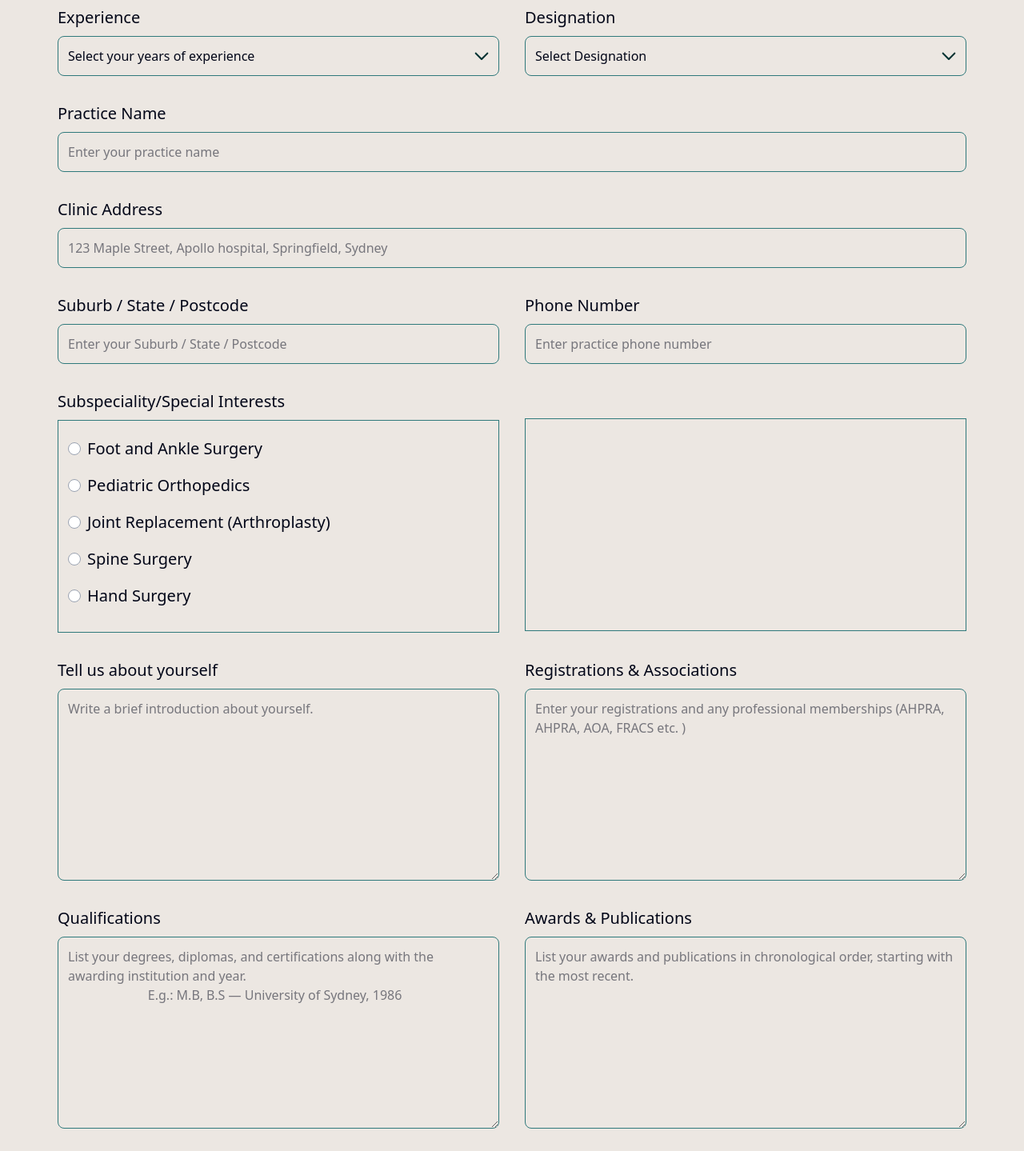
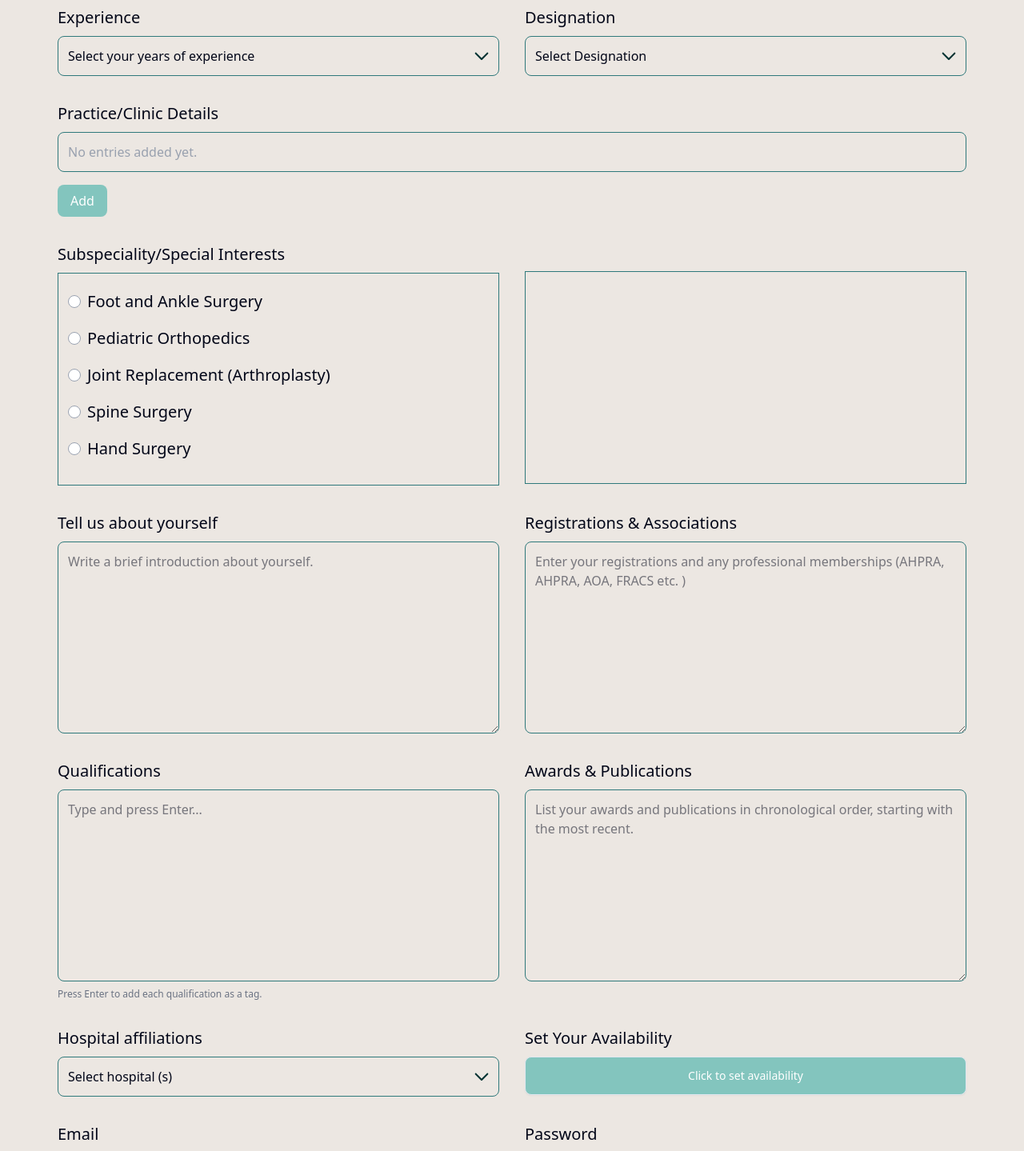
Before and after one commit to bestorthopaedicsurgeon/bos-next, a Next.js app: page /doctor-registration in a window 1280 px wide. Shown: the part 720-2159 px from the top of the page at 80% size. Built offline with nearby package versions, Linux system fonts and the light colour scheme.

Commit message:
chore:doc-reg clinic detail

```diff
--- a/src/app/doctor-registration/page.js
+++ b/src/app/doctor-registration/page.js
@@ -37,18 +37,28 @@ const Page = () => {
     lname: "",
     exp: "",
     desig: "",
-    prac_name: "",
-    clinic_name: "",
-    post_code: "",
-    phone: "",
     about_self: "",
     reg_assoc: "",
-    qual: "",
     awd_pub: "",
     hosp_aff: "",
     email: "",
     password: "",
   });
+
+  // Qualifications as tags
+  const [qualifications, setQualifications] = useState([]); // array of strings
+  const [qualificationInput, setQualificationInput] = useState("");
+
+  // For practice/clinic entries
+  const [practiceEntries, setPracticeEntries] = useState([]); // Array of {practiceName, clinicAddress, postCode, phone}
+  const [showPracticeDialog, setShowPracticeDialog] = useState(false);
+  const [practiceForm, setPracticeForm] = useState({
+    practiceName: "",
+    clinicAddress: "",
+    postCode: "",
+    phone: "",
+  });
+  const [practiceError, setPracticeError] = useState("");
   const [loading, setLoading] = useState(false);
   const [error, setError] = useState("");
   const [success, setSuccess] = useState("");
@@ -58,6 +68,59 @@ const Page = () => {
       ...prev,
       [name]: type === "file" ? files[0] : value,
     }));
+  };
+
+  // Qualifications tag input handlers
+  const handleQualificationInputChange = (e) => {
+    setQualificationInput(e.target.value);
+  };
+
+  const handleQualificationKeyDown = (e) => {
+    if (e.key === "Enter" && qualificationInput.trim()) {
+      e.preventDefault();
+      if (!qualifications.includes(qualificationInput.trim())) {
+        setQualifications([...qualifications, qualificationInput.trim()]);
+      }
+      setQualificationInput("");
+    }
+  };
+
+  const handleRemoveQualification = (idx) => {
+    setQualifications((prev) => prev.filter((_, i) => i !== idx));
+  };
+
+  // For practice dialog input
+  const handlePracticeInputChange = (e) => {
+    const { name, value } = e.target;
+    setPracticeForm((prev) => ({ ...prev, [name]: value }));
+  };
+
+  // Add practice entry
+  const handleAddPractice = (e) => {
+    e.preventDefault();
+    setPracticeError("");
+    if (
+      !practiceForm.practiceName.trim() ||
+      !practiceForm.clinicAddress.trim() ||
+      !practiceForm.postCode.trim() ||
+      !practiceForm.phone.trim()
+    ) {
+      setPracticeError("All fields are required.");
+      return;
+    }
+    setPracticeEntries((prev) => [...prev, practiceForm]);
+    setPracticeForm({
+      practiceName: "",
+      clinicAddress: "",
+      postCode: "",
+      phone: "",
+    });
+    setShowPracticeDialog(false);
+  };
+
+  // Remove a practice entry
+  const handleRemovePractice = (idx) => {
+    setPracticeEntries((prev) => prev.filter((_, i) => i !== idx));
   };
 
   const handleRegister = async (e) => {
@@ -155,7 +218,7 @@ const Page = () => {
         subspecialities: selectedSpecialties.map((s) => s.value),
         about: form.about_self,
         registrationsAssociations: form.reg_assoc,
-        qualifications: form.qual,
+        qualifications: qualifications, // send as array
         awardsPublications: form.awd_pub,
         hospitalAffiliations: form.hosp_aff,
         // DoctorAvailability: { create: DoctorAvailability }, // <-- wrap in create
@@ -452,54 +515,127 @@ const Page = () => {
             <option value="GENERAL">GENERAL</option>
           </select>
         </div>
+
+        {/* Practice/Clinic Entries Tag Box */}
         <div className={`${formField} col-span-2`}>
-          <label htmlFor="prac_name">Practice Name</label>
+          <label>Practice/Clinic Details</label>
+          <div className="flex flex-col gap-2">
+            <div className="flex min-h-[48px] flex-wrap gap-2 rounded-md border border-(--primary) bg-transparent p-3">
+              {practiceEntries.length === 0 && (
+                <span className="text-gray-400">No entries added yet.</span>
+              )}
+              {practiceEntries.map((entry, idx) => (
+                <span
+                  key={idx}
+                  className="mr-2 mb-2 flex items-center rounded-full bg-[#83C5BE] px-3 py-1 text-sm text-white"
+                >
+                  {entry.practiceName} | {entry.clinicAddress} |{" "}
+                  {entry.postCode} | {entry.phone}
+                  <button
+                    type="button"
+                    className="ml-2 text-white hover:text-red-200"
+                    onClick={() => handleRemovePractice(idx)}
+                    aria-label="Remove"
+                  >
+                    &times;
+                  </button>
+                </span>
+              ))}
+            </div>
+            <button
+              type="button"
+              className="mt-2 flex w-fit items-center gap-2 rounded-md bg-[#83C5BE] px-4 py-2 text-white hover:bg-[#5fa59e]"
+              onClick={() => setShowPracticeDialog(true)}
+            >
+              Add
+            </button>
+          </div>
+        </div>
+
+        {/* Practice/Clinic Add Dialog */}
+        {showPracticeDialog && (
+          <Dialog
+            open={showPracticeDialog}
+            onOpenChange={setShowPracticeDialog}
+          >
+            <DialogContent className="max-w-md">
+              <DialogHeader>
+                <DialogTitle>Add Practice/Clinic Details</DialogTitle>
+              </DialogHeader>
+              <form
+                onSubmit={handleAddPractice}
+                className="mt-4 flex flex-col gap-4"
+              >
+                <div className="flex flex-col gap-1">
+                  <label htmlFor="practiceName">Practice Name</label>
                   <input
                     type="text"
-            name="prac_name"
-            id="prac_name"
-            placeholder="Enter your practice name"
+                    name="practiceName"
+                    id="practiceName"
                     className={inputField}
-            value={form.prac_name}
-            onChange={handleInputChange}
+                    value={practiceForm.practiceName}
+                    onChange={handlePracticeInputChange}
+                    required
                   />
                 </div>
-        <div className={`${formField} col-span-2`}>
-          <label htmlFor="clinic_name">Clinic Address</label>
+                <div className="flex flex-col gap-1">
+                  <label htmlFor="clinicAddress">Clinic Address</label>
                   <input
                     type="text"
-            name="clinic_name"
-            id="clinic_name"
-            placeholder="123 Maple Street, Apollo hospital, Springfield, Sydney"
+                    name="clinicAddress"
+                    id="clinicAddress"
                     className={inputField}
-            value={form.clinic_name}
-            onChange={handleInputChange}
+                    value={practiceForm.clinicAddress}
+                    onChange={handlePracticeInputChange}
+                    required
                   />
                 </div>
-        <div className={formField}>
-          <label htmlFor="post_code">Suburb / State / Postcode </label>
+                <div className="flex flex-col gap-1">
+                  <label htmlFor="postCode">Suburb / State / Postcode</label>
                   <input
                     type="text"
-            name="post_code"
-            id="post_code"
-            placeholder="Enter your Suburb / State / Postcode "
+                    name="postCode"
+                    id="postCode"
                     className={inputField}
-            value={form.post_code}
-            onChange={handleInputChange}
+                    value={practiceForm.postCode}
+                    onChange={handlePracticeInputChange}
+                    required
                   />
                 </div>
-        <div className={formField}>
+                <div className="flex flex-col gap-1">
                   <label htmlFor="phone">Phone Number</label>
                   <input
-            type="number"
+                    type="text"
                     name="phone"
                     id="phone"
-            placeholder="Enter practice phone number "
                     className={inputField}
-            value={form.phone}
-            onChange={handleInputChange}
+                    value={practiceForm.phone}
+                    onChange={handlePracticeInputChange}
+                    required
                   />
                 </div>
+                {practiceError && (
+                  <div className="text-sm text-red-500">{practiceError}</div>
+                )}
+                <div className="mt-2 flex justify-end gap-2">
+                  <button
+                    type="button"
+                    className="rounded bg-gray-200 px-4 py-2"
+                    onClick={() => setShowPracticeDialog(false)}
+                  >
+                    Cancel
+                  </button>
+                  <button
+                    type="submit"
+                    className="rounded bg-[#83C5BE] px-4 py-2 text-white"
+                  >
+                    Add
+                  </button>
+                </div>
+              </form>
+            </DialogContent>
+          </Dialog>
+        )}
         <div className={formField}>
           <label htmlFor="">Subspeciality/Special Interests</label>
           <div className="border-1 border-(--primary) p-3">
@@ -589,15 +725,37 @@ const Page = () => {
         </div>
         <div className={formField}>
           <label htmlFor="qual">Qualifications</label>
-          <textarea
-            name="qual"
-            id="qual"
-            className={`h-[240px] ${inputField}`}
-            placeholder="List your degrees, diplomas, and certifications along with the awarding institution and year.
-                        E.g.: M.B, B.S — University of Sydney, 1986"
-            value={form.qual}
-            onChange={handleInputChange}
-          ></textarea>
+          <div className="flex flex-col gap-2">
+            <div className="flex min-h-[240px] flex-wrap gap-2 rounded-md border border-(--primary) bg-transparent p-3">
+              {qualifications.map((q, idx) => (
+                <span
+                  key={idx}
+                  className="mr-2 mb-2 flex h-fit items-center rounded-full bg-[#83C5BE] px-3 py-1 text-sm text-white"
+                >
+                  {q}
+                  <button
+                    type="button"
+                    className="ml-2 text-white hover:text-red-200"
+                    onClick={() => handleRemoveQualification(idx)}
+                    aria-label="Remove"
+                  >
+                    &times;
+                  </button>
+                </span>
+              ))}
+              <input
+                type="text"
+                className="h-fit min-w-[120px] flex-1 border-none outline-none"
+                placeholder="Type and press Enter..."
+                value={qualificationInput}
+                onChange={handleQualificationInputChange}
+                onKeyDown={handleQualificationKeyDown}
+              />
+            </div>
+            <span className="text-xs text-gray-500">
+              Press Enter to add each qualification as a tag.
+            </span>
+          </div>
         </div>
         <div className={formField}>
           <label htmlFor="awd_pub">Awards & Publications</label>
--- a/src/middleware.ts
+++ b/src/middleware.ts
@@ -3,7 +3,13 @@ import { NextResponse } from "next/server";
 import type { NextRequest } from "next/server";
 
 const AUTH_PAGES = ["/login", "/signup"];
-const PUBLIC_ROUTES = ["/", "/about", "/contact", ...AUTH_PAGES];
+const PUBLIC_ROUTES = [
+  "/",
+  "/about",
+  "/contact",
+  "/doctor-registration",
+  ...AUTH_PAGES,
+];
 
 export async function middleware(req: NextRequest) {
   const token = await getToken({
```
Also changed, not shown: src/app/doctor_registration/page.js (added). Lines whose indentation alone changed are shown as unchanged.
